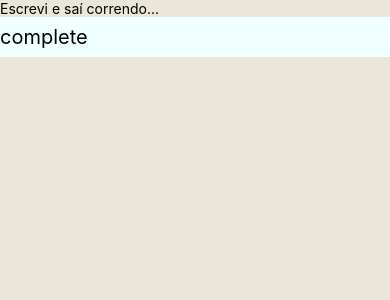
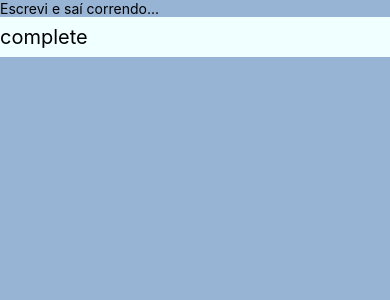
Before and after one commit to HenriqueMirandaCarvalho/MeowTask, a React Native app in the folder MeowTaskApp/: screen / in a window 390 px wide. Shown: the top 300 px of the page. Built offline with nearby package versions, Linux system fonts and the light colour scheme.

Commit message:
Update App.js

```diff
--- a/MeowTaskApp/App.js
+++ b/MeowTaskApp/App.js
@@ -20,6 +20,6 @@ export default function App() {
 const styles = StyleSheet.create({
   container: {
     flex: 1,
-    backgroundColor: '#eae6da',
+    backgroundColor: '#98b4d4'
   },
 });
```
